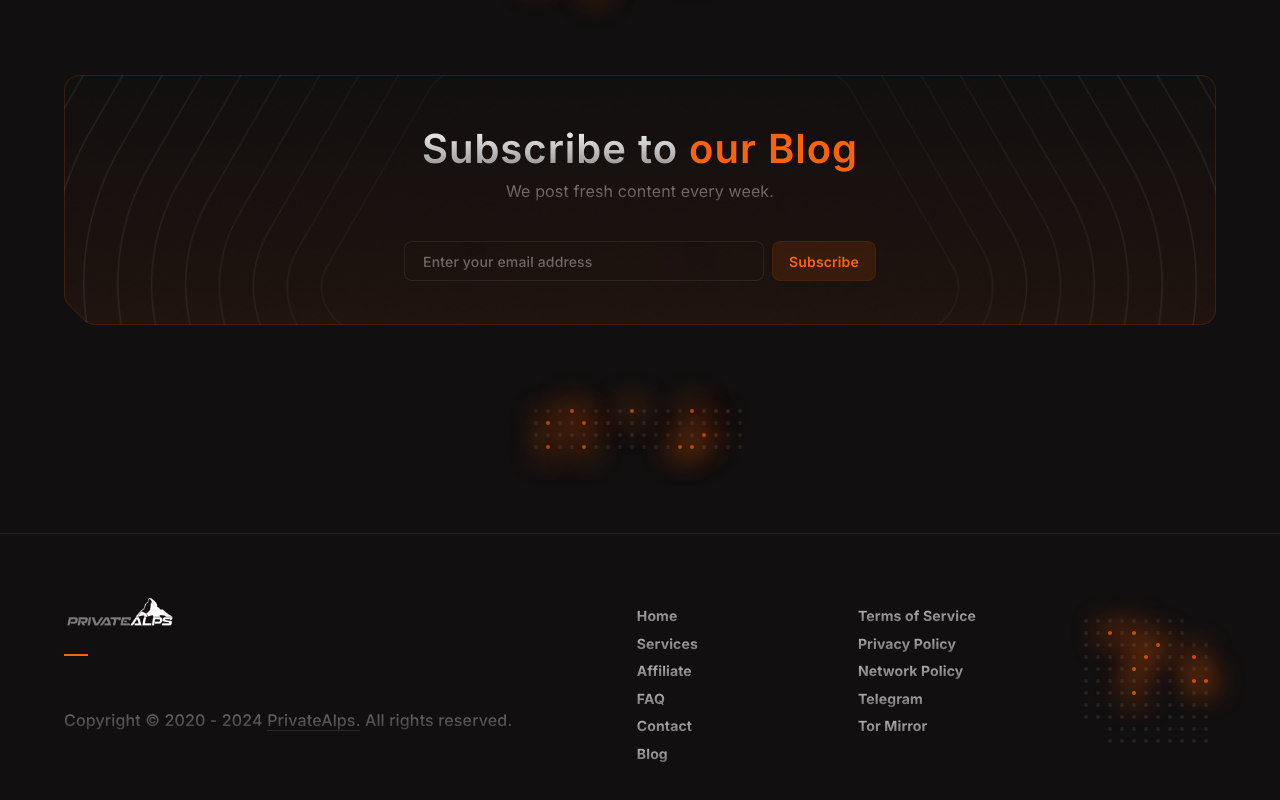
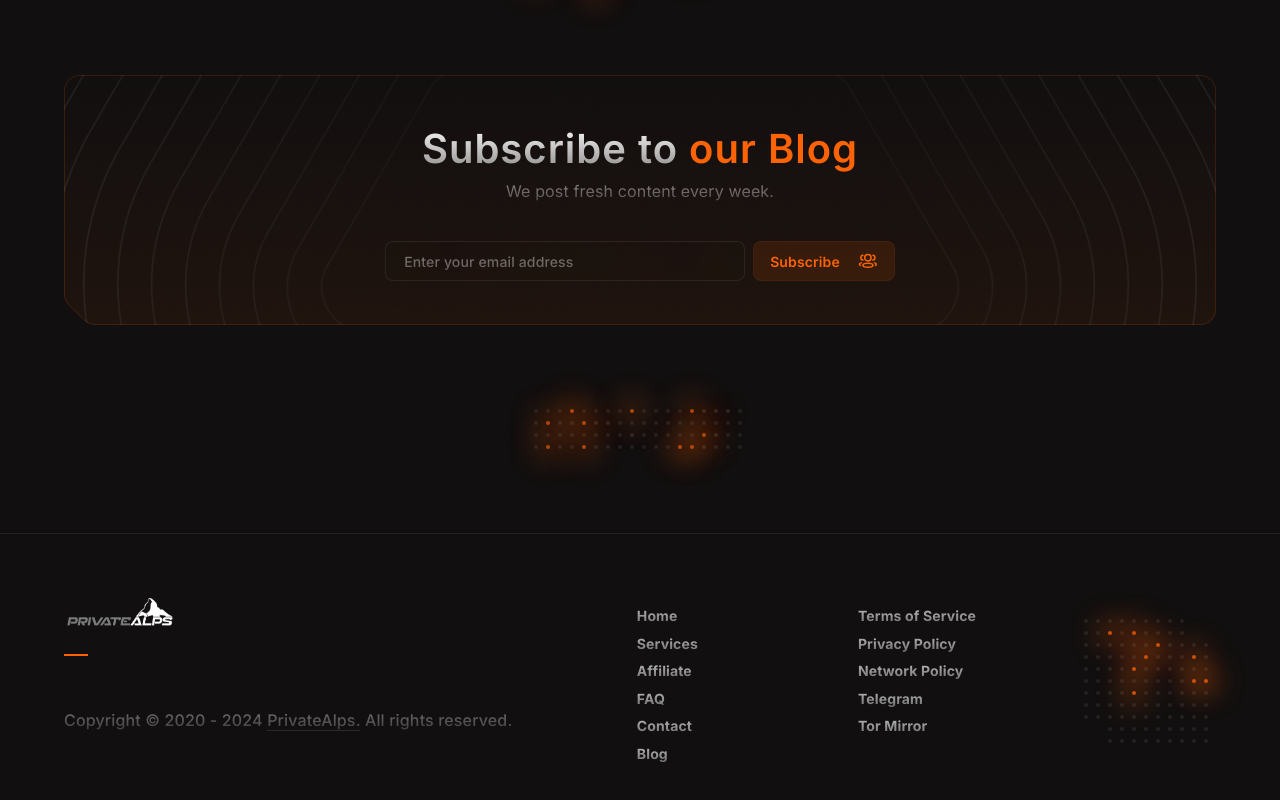
Before and after one commit to maxszymanski/blog, a React (Create React App) app: page /blog in a window 1280 px wide. Shown: the part 2265-3065 px from the top of the page. Built offline with nearby package versions, Linux system fonts and the light colour scheme.

Commit message:
add subscribe icon

```diff
--- a/src/components/blog/BlogSubscribe.js
+++ b/src/components/blog/BlogSubscribe.js
@@ -1,6 +1,7 @@
 import Dots from 'components/overlay/dots/dots'
 import styles from './BlogSubscribe.module.css'
 import { Typography } from '@mui/material'
+import users from '../../assets/images/blog/users.svg'
 
 function BlogSubscribe() {
 	return (
@@ -24,7 +25,8 @@ function BlogSubscribe() {
 							}}
 							type="button"
 							disableRipple>
-							<Typography>Subscribe</Typography>
+							<Typography>Subscribe</Typography>{' '}
+							<img alt="fire icon" width={20} height={20} src={users} className={styles.subscribeIcon} />
 						</button>
 					</form>
 				</div>
--- a/src/components/blog/BlogSubscribe.module.css
+++ b/src/components/blog/BlogSubscribe.module.css
@@ -60,8 +60,18 @@
 
 .formBtn {
 	flex-shrink: 0;
+	align-items: center;
+	cursor: pointer;
+	gap: 18px !important;
+}
+.subscribeIcon {
+	height: 20px !important;
+	width: 20px !important;
+	display: none;
 
-	cursor: pointer;
+	@media screen and (min-width: 500px) {
+		display: inline-block;
+	}
 }
 
 .subscribeBox {
--- a/src/components/blog/ScrollToTop.js
+++ b/src/components/blog/ScrollToTop.js
@@ -5,7 +5,13 @@ function ScrollToTop() {
 	const { pathname } = useLocation()
 
 	useEffect(() => {
+		const html = document.documentElement
+		const prevBehavior = html.style.scrollBehavior
+
+		html.style.scrollBehavior = 'auto'
 		window.scrollTo(0, 0)
+
+		html.style.scrollBehavior = prevBehavior
 	}, [pathname])
 
 	return null
```
Also changed, not shown: src/assets/images/blog/users.svg (added).
